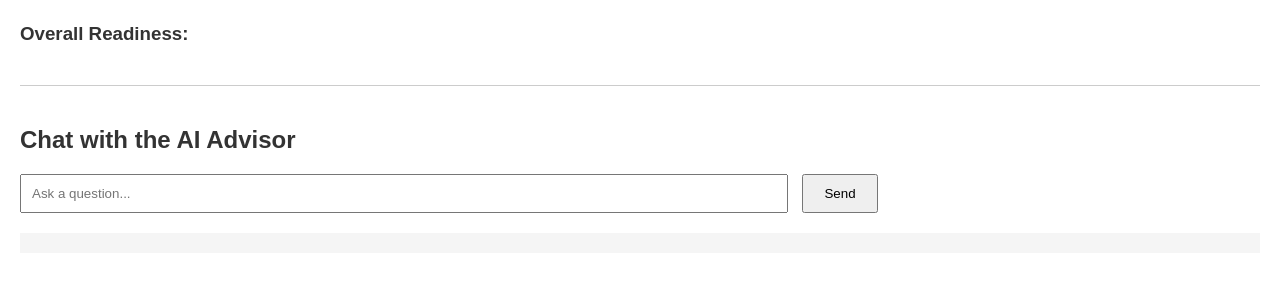
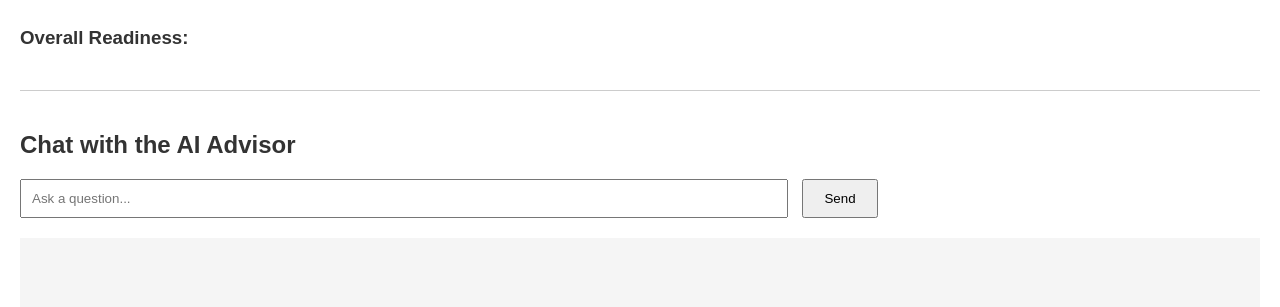
Before and after one commit to nesibekiris/ai-guide, a Flask app: page / in a window 1280 px wide. Shown: the part 951-1258 px from the top of the page. Before the commit the page ends 1164 px from the top, so only its background shows below. Run offline with Flask 2, Linux system fonts and the light colour scheme.

Commit message:
Update style.css

```diff
--- a/static/css/style.css
+++ b/static/css/style.css
@@ -37,4 +37,19 @@ section {
   margin-top: 20px;
   padding: 10px;
   background: #f5f5f5;
+  min-height: 50px;
 }
+
+#compositeScoreContainer {
+  margin-top: 20px;
+}
+
+#compositeScoreDisplay {
+  font-weight: bold;
+  font-size: 1.2em;
+}
+
+#indicatorDisplay {
+  font-weight: bold;
+  font-size: 1.1em;
+}
```
